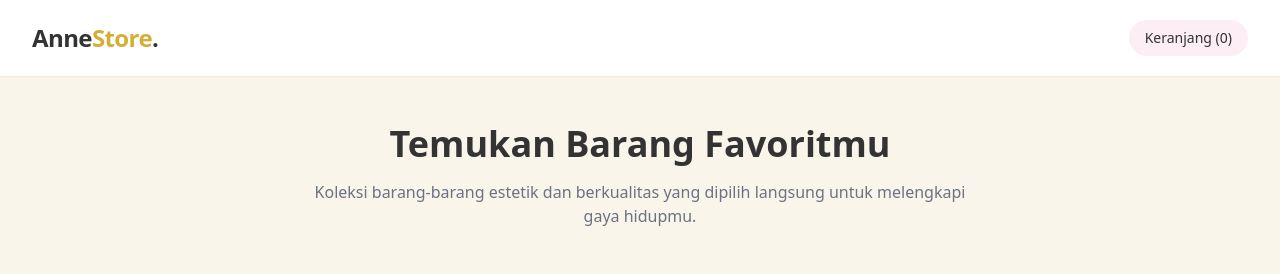
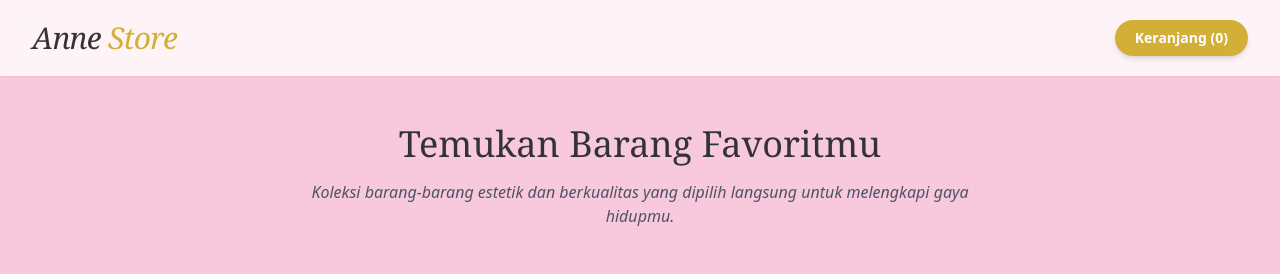
Before and after one commit to rydevs29/Anne-Store, a Next.js app: page / in a window 1280 px wide. Shown: the top 274 px of the page. Built offline with nearby package versions, Linux system fonts and the light colour scheme; grey boxes are pictures that could not be loaded.

Commit message:
Update page.tsx

```diff
--- a/app/page.tsx
+++ b/app/page.tsx
@@ -1,8 +1,7 @@
 import ProductCard from "@/components/ProductCard";
 import { Product } from "@/lib/types";
 
-// Nanti ini diganti dengan fetch data dari Supabase.
-// Ini data dummy sementara agar UI bisa langsung terlihat.
+// JANGAN DIHAPUS: Ini data dummy sementara agar UI terlihat ada isinya
 const dummyProducts: Product[] = [
   {
     id: "1",
@@ -32,16 +31,19 @@ const dummyProducts: Product[] = [
 
 export default function Home() {
   return (
-    <main className="min-h-screen bg-ivory text-dark-gray font-sans selection:bg-soft-pink selection:text-dark-gray">
+    // Background utama diubah jadi Pink (bg-soft-pink)
+    <main className="min-h-screen bg-soft-pink text-dark-gray font-sans">
 
       {/* Header / Hero Section */}
-      <header className="bg-white shadow-sm sticky top-0 z-50">
+      <header className="bg-white/80 backdrop-blur-md shadow-sm sticky top-0 z-50">
         <div className="max-w-7xl mx-auto px-4 sm:px-6 lg:px-8 py-5 flex justify-between items-center">
-          <h1 className="text-2xl font-bold tracking-tight text-dark-gray">
-            Anne<span className="text-gold">Store</span>.
+          {/* Logo dengan font feminim (serif), miring (italic), dan TANPA titik */}
+          <h1 className="text-3xl font-serif tracking-tight text-dark-gray italic">
+            Anne <span className="text-gold">Store</span>
           </h1>
           <nav>
-            <button className="text-sm font-medium bg-soft-pink/30 text-dark-gray px-4 py-2 rounded-full hover:bg-soft-pink/50 transition-colors">
+            {/* Tombol Keranjang warna Emas (Gold) */}
+            <button className="bg-gold hover:bg-gold-hover text-white px-5 py-2 rounded-full text-sm font-bold shadow-md transition-all">
               Keranjang (0)
             </button>
           </nav>
@@ -51,15 +53,16 @@ export default function Home() {
       {/* Main Content */}
       <div className="max-w-7xl mx-auto px-4 sm:px-6 lg:px-8 py-12">
         <div className="text-center mb-12">
-          <h2 className="text-3xl md:text-4xl font-extrabold mb-4">
+          {/* Font judul juga diubah jadi serif agar lebih feminim */}
+          <h2 className="text-3xl md:text-4xl font-serif mb-4">
             Temukan Barang Favoritmu
           </h2>
-          <p className="text-gray-500 max-w-2xl mx-auto">
+          <p className="text-gray-600 italic max-w-2xl mx-auto">
             Koleksi barang-barang estetik dan berkualitas yang dipilih langsung untuk melengkapi gaya hidupmu.
           </p>
         </div>
 
-        {/* Product Grid - Responsif */}
+        {/* Product Grid - Tetap memanggil komponen ProductCard */}
         <div className="grid grid-cols-1 sm:grid-cols-2 lg:grid-cols-3 xl:grid-cols-4 gap-8">
           {dummyProducts.map((product) => (
             <ProductCard key={product.id} product={product} />
```
